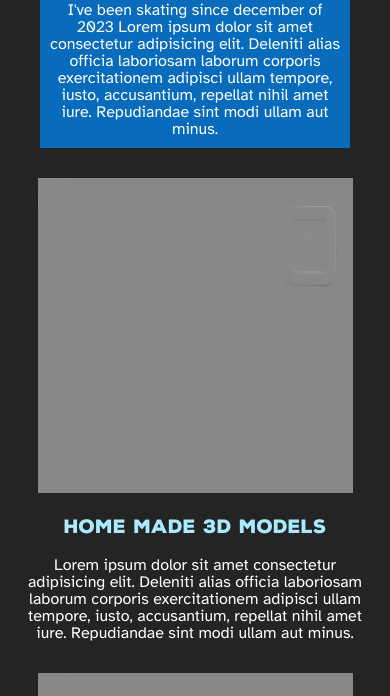
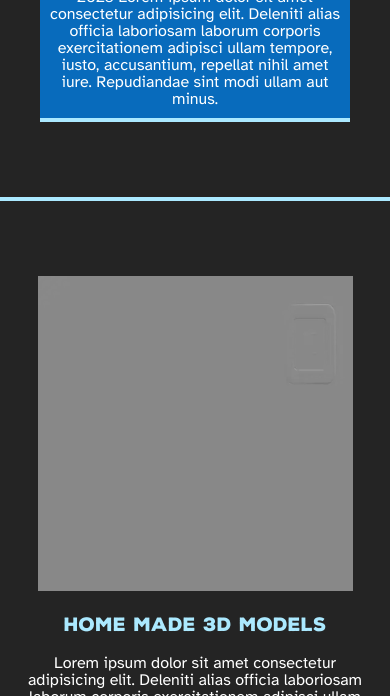
Before and after one commit to Gage-Lieble/404-shop, a plain HTML site: page index.html in a window 390 px wide. Shown: the part 3526-4222 px from the top of the page. Drawn offline with Linux system fonts and the light colour scheme.

Commit message:
viewing on mobile

```diff
--- a/index.html
+++ b/index.html
@@ -69,6 +69,7 @@
         <h4><i class="fa-brands fa-square-instagram social-icon"></i> <a href="https://www.instagram.com/404_blades/">404 Blades</a></h4>
         <p>I've been skating since december of 2023 Lorem ipsum dolor sit amet consectetur adipisicing elit. Deleniti alias officia laboriosam laborum corporis exercitationem adipisci ullam tempore, iusto, accusantium, repellat nihil amet iure. Repudiandae sint modi ullam aut minus.</p>
     </div>
+    <span class="bar" style="width:200vw; border-top: #abe9ff 4px solid; left: -200px; position: relative;"></span>
     <div id="about-grid">
         <div class="about-subsection">
             <img src="./assets/img/square-placeholder.webp" alt="placeholder" class="about-img">
--- a/style.css
+++ b/style.css
@@ -58,7 +58,7 @@ h2,h3{
 
 #hero-title{
     position: absolute;
-    bottom: 5%;
+    bottom: 15%;
     text-align: center;
     width: 100vw;
     color: #abe9ff;
@@ -140,11 +140,12 @@ h2,h3{
     flex-direction: column;
     justify-content: center;
     padding: 20px;
+    overflow-x: hidden;
 }
 #about-title{
     text-align: center;
     font-size: 10vw;
-    margin-bottom: 30px;
+    margin-bottom: 0px;
 }
 
 #about-socials{
@@ -153,7 +154,8 @@ h2,h3{
     justify-content: center;
     background-color: #086bbc;
     padding: 10px;
-    margin: 20px 20px 30px 20px;
+    margin: 20px 20px 75px 20px;
+    border-bottom: #abe9ff 4px solid;
 }
 #about-socials>h4{
     margin: 0;
@@ -177,7 +179,13 @@ h2,h3{
 .social-icon{
     color: #abe9ff;
 }
-
+.bar{
+    width:200vw;
+    border-top: #abe9ff 4px solid;
+    left: -200px;
+    position: relative;
+    margin: 0px 0px 75px 0px;
+}
 #about-grid{
     display: grid;
     grid-template-columns: repeat(auto-fit, minmax(200px, 1fr));
```
